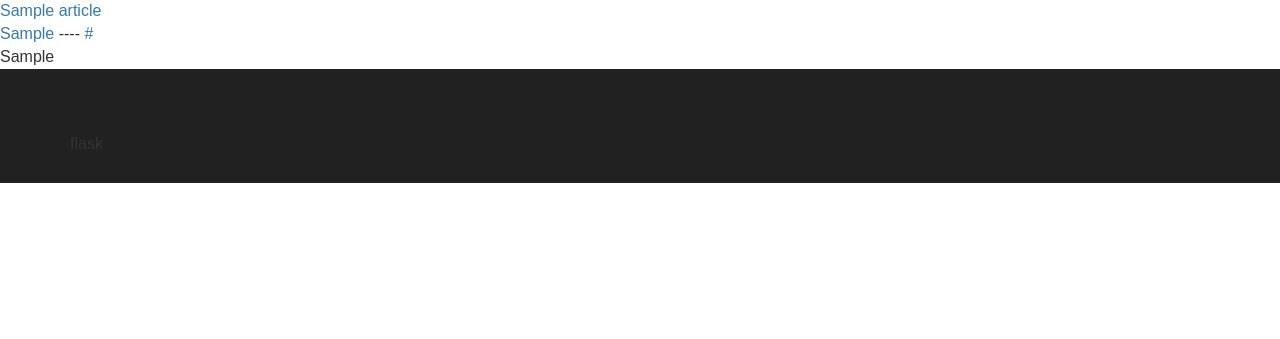
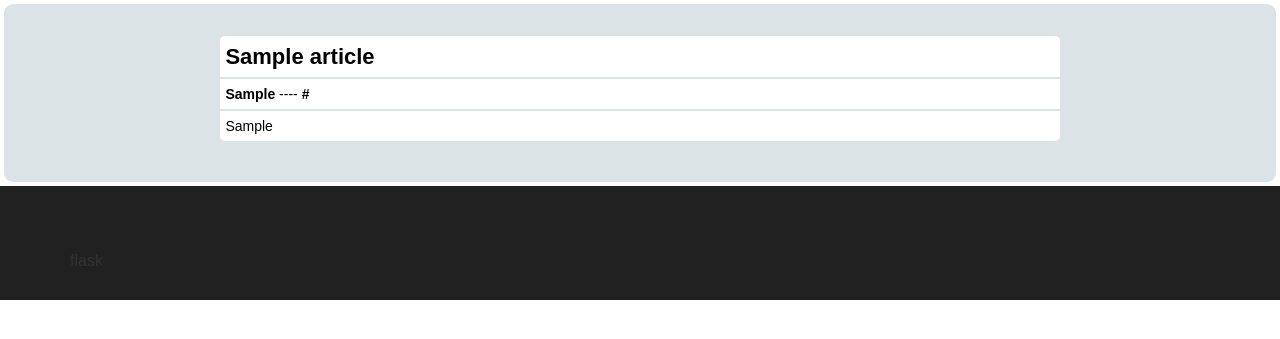
Before and after one commit to Christings/flask_scrapy_aiot, a Flask app: template flask_aiot/app/templates/list.html in a window 1280 px wide. Shown: the part 172-511 px from the top of the page. Run offline with Flask 2, Linux system fonts and the light colour scheme; the template is opened without the code that fills it: most values are stand-ins (such as "Sample title", 1, 10 or a date in 2020); some libraries are stand-ins or nearby versions.

Commit message:
样式文件

```diff
--- a/flask_aiot/app/static/css/style.css
+++ b/flask_aiot/app/static/css/style.css
@@ -21,6 +21,87 @@ ul,label{
 body a:hover{
 	text-decoration:none;
 }
+
+/*-- container --*/
+#entries {
+    margin: 4px;
+    padding: 5px;
+    border: 0px solid #cccc33;
+    border-radius: 7pt;
+    background: #DBE3E7;
+}
+
+#entries ul {
+    list-style: none;
+    padding: 20px 200px;
+}
+
+#entries li {
+    border: 0px solid orange;
+    padding: 0.4em;
+    margin: 0px 5px 8px 5px;
+    font-family: Arial, Helvetica, sans-serif;
+}
+
+.name-year {
+    background-color: #ffffff;
+    color: #31344A;
+    font-size: 18px;
+    font-weight: bold;
+    font-style: normal;
+    padding: 5px;
+    margin-bottom: 2px;
+    border-top-left-radius: 5px 5px;
+    border-top-right-radius: 5px 5px;
+    border-top: 0px solid #0076a3;
+}
+
+.name-year a {
+    font-size: 22px;
+    color: black;
+}
+
+.rating-base {
+    background-color: #ffffff;
+    color: black;
+    font-size: 14px;
+    font-weight: normal;
+    font-style: normal;
+    padding: 5px;
+    margin-bottom: 2px;
+}
+
+.rating-base a {
+    font-weight: bold;
+    color: black;
+}
+
+.base {
+    color: black;
+}
+
+.description {
+    background-color: #ffffff;
+    color: black;
+    font-size: 14px;
+    font-weight: normal;
+    padding: 5px;
+    margin-bottom: 2px;
+    border-bottom-left-radius: 5px 5px;
+    border-bottom-right-radius: 5px 5px;
+}
+
+/*-- 页数 --*/
+.pagination{
+    text-align: center;
+    margin-left: 250px;
+    font-size: 25px;
+    color: black;
+}
+/*.pagination ul li a{*/
+    /*color: black;;*/
+/*}*/
+
 /*-- header --*/
 input[type="submit"],.w3l_banner_info_left_grid_left h3 a,.w3agile_footer_copy p a,.reply a,.agile_cat_grid_tags ul li a:hover,.agile_cat_grid ul.categories li a,.w3l_admin a,.w3ls_single_left_grid_right ul li a,.wthree_features_services_grid h4 a,.agile_services_bottom_grid_left_grid a,.simplefilter li,.agileinfo_footer_grid ul li a,.w3l_banner_info_left_grid1,.agile_blog_grid h4 a{
 	transition: .5s ease-in;
```
